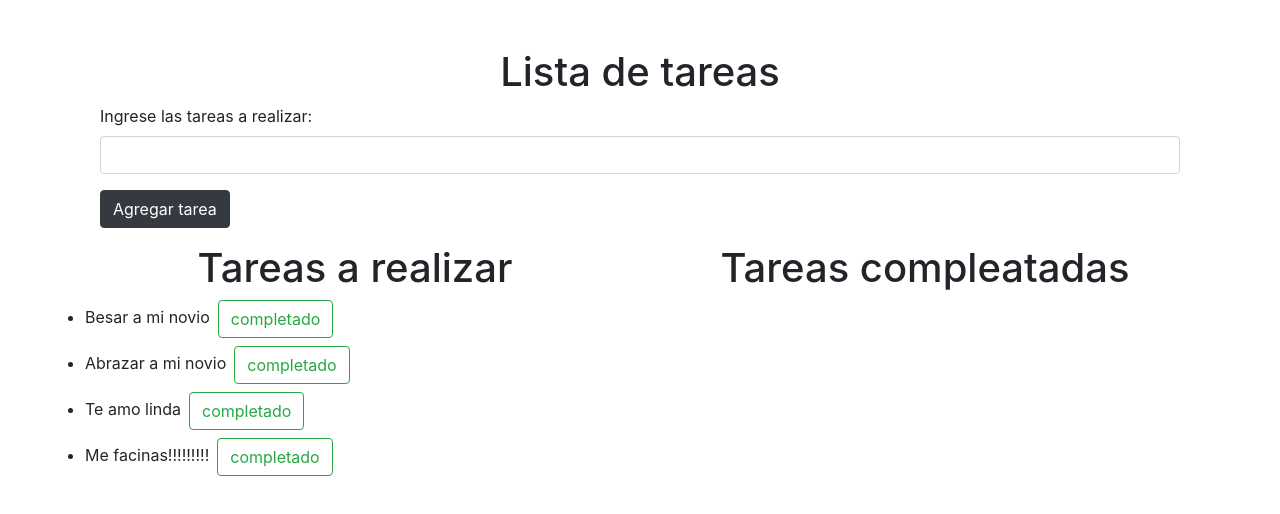
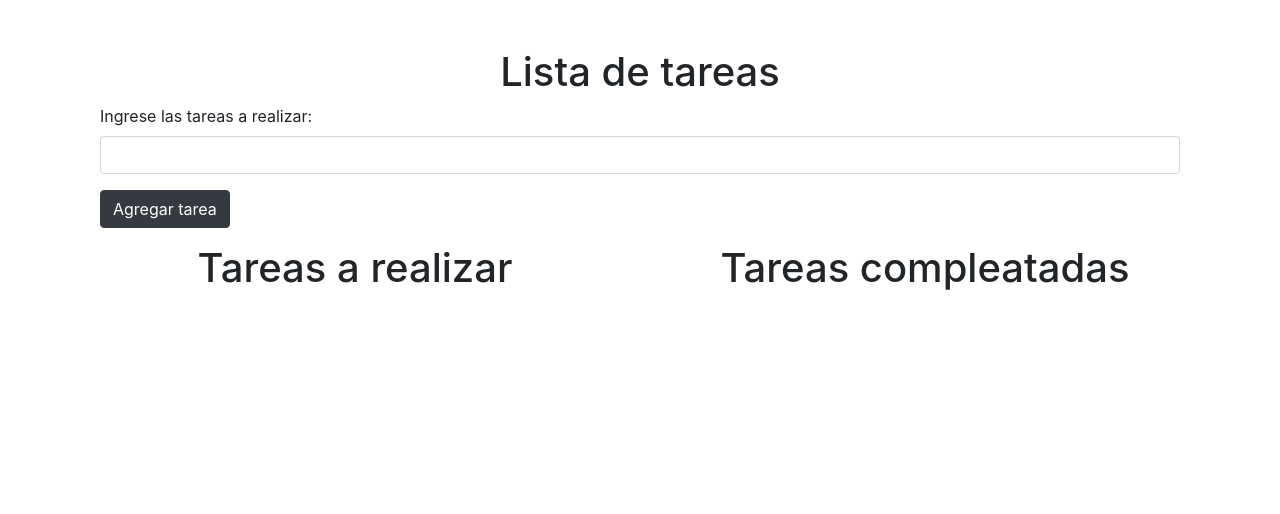
Before and after one commit to bue221/Aplicacion-to-do-list, a plain HTML site: page index.html in a window 1280 px wide. Drawn offline with nearby package versions, Linux system fonts and the light colour scheme.

Commit message:
Update index.html

```diff
--- a/index.html
+++ b/index.html
@@ -28,10 +28,6 @@
         <div class="row">
             <ul id="contenedor" class="col-6">
                 <h1 class="text-center">Tareas a realizar</h1>
-                <li class="mb-2">Besar a mi novio<button class="btn btn-outline-success ml-2">completado</button></li>
-                <li class="mb-2">Abrazar a mi novio<button class="btn btn-outline-success ml-2">completado</button></li>
-                <li class="mb-2">Te amo linda<button class="btn btn-outline-success ml-2">completado</button></li>
-                <li class="mb-2">Me facinas!!!!!!!!!<button class="btn btn-outline-success ml-2">completado</button></li>
             </ul>
 
             <ul id="completado" class="col-6">
```
